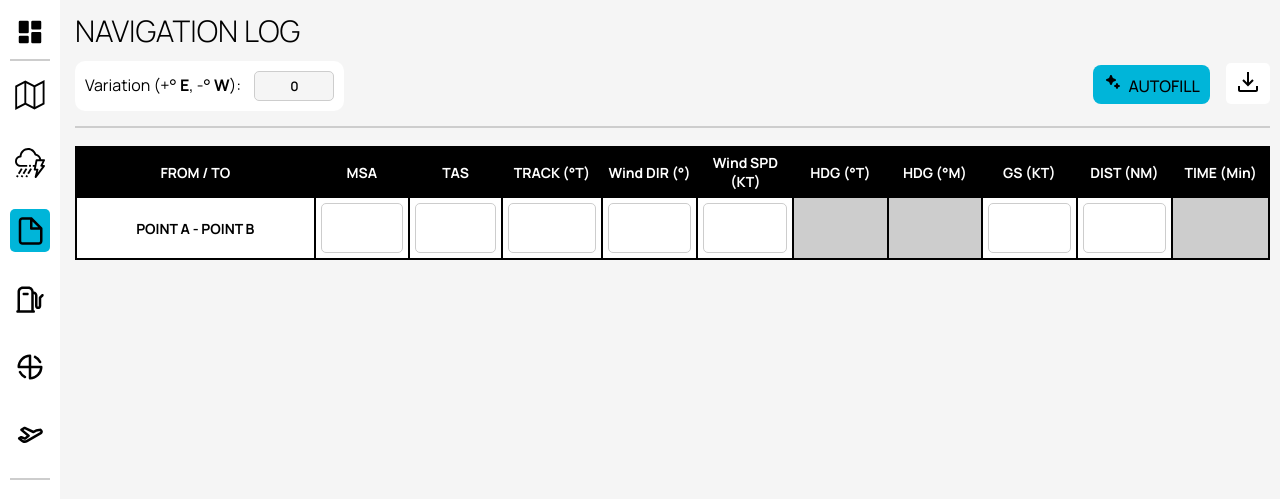
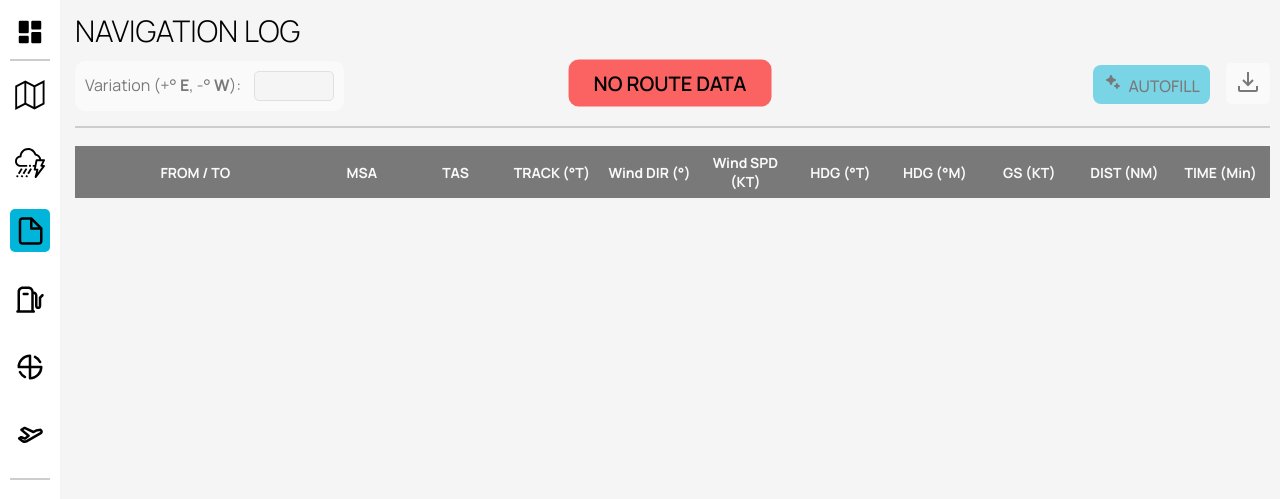
Before and after one commit to TheEasyPilot/AIVFR, a Python web app: template AIVFR/templates/navlog.html in a window 1280 px wide. Shown: the part 50-549 px from the top of the page. Run offline with Jinja, Linux system fonts and the light colour scheme; the template is opened without the code that fills it: most values are stand-ins (such as "Sample title", 1, 10 or a date in 2020); lists and menus that the app fills with data are empty.

Commit message:
navlog storage and row bug fixed

```diff
--- a/AIVFR/__init__.py
+++ b/AIVFR/__init__.py
@@ -5,6 +5,7 @@ from dotenv import load_dotenv
 def create_app():
     app = Flask(__name__)
     app.secret_key = os.getenv("SESSION_KEY")
+    app.config["JSON_SORT_KEYS"] = False
 
     from .app import main as app_blueprint
     app.register_blueprint(app_blueprint)
--- a/AIVFR/static/navlog.css
+++ b/AIVFR/static/navlog.css
@@ -90,7 +90,7 @@ th {
 }
 
 /*highlighting for automatically calculated values*/
-td:nth-child(7), td:nth-child(8), td:nth-child(11) {
+td:nth-child(4), td:nth-child(7), td:nth-child(8), td:nth-child(10), td:nth-child(11) {
      background-color: var(--onhover);
 }
 
@@ -122,3 +122,27 @@ input[type=number]::-webkit-inner-spin-button {
   -webkit-appearance: none;
   margin: 0;
 }
+
+/*---inactive header state when no route available---*/
+#navlogHeader.inactive, #navlogTable.inactive {
+    opacity: 0.5;
+    pointer-events: none;
+}
+
+#noData {
+    position: absolute;
+    top: 40%;
+    left: 50%;
+    transform: translate(-50%, -50%); /*centering*/
+    font-family: 'Manrope';
+    font-size: 20px;
+    font-weight: 600;
+    background-color: hsla(0 100% 50% / 0.6);
+    padding: 10px 25px 10px 25px;
+    border-radius: 10px;
+    display: none;
+}
+
+#noData.active {
+    display: block;
+}
--- a/AIVFR/static/navlog.js
+++ b/AIVFR/static/navlog.js
@@ -1 +1,48 @@
 import { update, showAlert } from "./basePage.js";
+
+const table = document.getElementById('navlogTableBody');
+
+await makePLOG();
+
+//-------------------------------NAVLOG FUNCTIONS
+//Update variation
+const variation = document.getElementById('variation');
+
+//wait for a change in variation input, then update
+variation.addEventListener('change', async () => {
+    await update('variation', variation.value);
+});
+
+//---------------------CREATING PLOG TABLE
+
+async function makePLOG() {
+    //clear the table's HTML first (so it dissapears)
+    table.innerHTML = '';
+
+    await fetch('/get-flight')
+    .then(response => response.json())
+    .then(async FlightData => {
+        const route_names = FlightData.route_names;
+        const len = route_names.length;
+
+        //only make the navlog if there are at least 3 points
+        if (len >= 3) {
+            await fetch('/makeNavlog');
+            const log = FlightData.NAVLOG;
+
+            //create all rows, which will be dependent on route length
+            log.rows.forEach(row => {
+                const newrow = table.insertRow();
+                //iterate through each row and create the table using the fetched data, and with specific HTML
+                log.headers.forEach(column => {
+                    const cell = row[column];
+                    if (cell.calculated) {
+                        newrow.innerHTML += `<td><div class="tableCalculated">${cell.value}</div></td>`;
+                    } else {
+                        newrow.innerHTML += `<td><input type="number" class="tableInput" value="${cell.value}"></td>`;
+                    }
+                });
+            });
+        };
+    });
+}
--- a/AIVFR/templates/navlog.html
+++ b/AIVFR/templates/navlog.html
@@ -15,11 +15,16 @@
         <div id="title">NAVIGATION LOG</div>
         <span id="alertBox"></span>
       </div>
-      <div id="navlogHeader">
+
+      <!--No data message when no route created--><h2 id="noData" class="{{ 'active' if flight.route|length < 3 else '' }}">NO ROUTE DATA</h2>
+
+      <div id="navlogHeader" class="{{ 'inactive' if flight.route|length < 3 else '' }}">
       <!---Variation-->
         <div id="variationContainer">
-          Variation (+° <b>E</b>, -° <b>W</b>): <input type="number" id="variation" value="0" step="1"/>
+          Variation (+° <b>E</b>, -° <b>W</b>): <input type="number" id="variation" value="{{ flight.variation }}" step="1"/>
         </div>
+
+
       <!--Autofill and download buttons-->
 
         <div>
@@ -35,7 +40,7 @@
       <hr size="3.5" color="#cdcdcd" noshade>
 
 <!--=============================BODY (TABLE)==========================-->
-      <table id="navlogTable">
+      <table id="navlogTable" class="{{ 'inactive' if flight.route|length < 3 else '' }}">
         <thead> <!--header row-->
           <tr>
             <th style="width:20%">FROM / TO</th>
@@ -53,20 +58,6 @@
         </thead>
         <tbody id="navlogTableBody">
           <!--Rows will be dynamically added here-->
-          <!--TEST ROW-->
-          <tr>
-            <!--FROM/TO--><td>POINT A - POINT B</td>
-            <!--MSA--><td><input type="number" class="tableInput" value=""></td>
-            <!--TAS--><td><input type="number" class="tableInput" value=""></td>
-            <!--TRACK (°T)--><td><input type="number" class="tableInput" value=""></td>
-            <!--Wind DIR (°)--><td><input type="number" class="tableInput" value=""></td>
-            <!--Wind SPD (KT)--><td><input type="number" class="tableInput" value=""></td>
-            <!--HDG (°T)--><td><div class="tableCalculated"></div></td>
-            <!--HDG (°M)--><td><div class="tableCalculated"></div></td>
-            <!--GS (KT)--><td><input type="number" class="tableInput" value=""></td>
-            <!--DIST (NM)--><td><input type="number" class="tableInput" value=""></td>
-            <!--TIME (Min)--><td><div class="tableCalculated"></div></td>
-          </tr>
         </tbody>
       </table>
 {% endblock %}
--- a/AIVFR/templates/weather.html
+++ b/AIVFR/templates/weather.html
@@ -65,7 +65,7 @@
         </div>
         <!--header containing airport name and toggle buttons-->
         <div id="WX_departure_header2">
-          <div id="WX_departure_name"><b>{{  flight.departureAirport_code if flight.departureAirport_code else 'N/A' }}</b> {{  flight.departureAirport_name if flight.departureAirport_name else '' }}</div>
+          <div id="WX_departure_name"><b>{{  flight.departureAirport_code if flight.departureAirport_code else 'NO ROUTE DATA' }}</b> {{  flight.departureAirport_name if flight.departureAirport_name else '' }}</div>
           <div><button class="WX_switch {{ 'active' if flight.WX_switch_dep == 'METAR' else '' }}" id="WX_departure_METAR_switch">METAR</button><button class="WX_switch {{ 'active' if flight.WX_switch_dep == 'TAF' else '' }}" id="WX_departure_TAF_switch">TAF</button></div>
         </div>
         <hr size="3.5" color="#cdcdcd" noshade="" style="margin-top: 25px;">
@@ -91,7 +91,7 @@
         </div>
         <!--header containing airport name and toggle buttons-->
         <div id="WX_arrival_header2">
-          <div id="WX_arrival_name"><b>{{  flight.destinationAirport_code if flight.destinationAirport_code else 'N/A' }}</b> {{  flight.destinationAirport_name if flight.destinationAirport_name else '' }}</div>
+          <div id="WX_arrival_name"><b>{{  flight.destinationAirport_code if flight.destinationAirport_code else 'NO ROUTE DATA' }}</b> {{  flight.destinationAirport_name if flight.destinationAirport_name else '' }}</div>
           <div><button class="WX_switch {{ 'active' if flight.WX_switch_arr == 'METAR' else '' }}" id="WX_arrival_METAR_switch">METAR</button><button class="WX_switch {{ 'active' if flight.WX_switch_arr == 'TAF' else '' }}" id="WX_arrival_TAF_switch">TAF</button></div>
         </div>
         <hr size="3.5" color="#cdcdcd" noshade="" style="margin-top: 25px;">
```
Also changed, not shown: AIVFR/app.py (+43 -0 lines), AIVFR/static/weather.js (+9 -0 lines), Tests/tests.py (+1 -1 lines).
